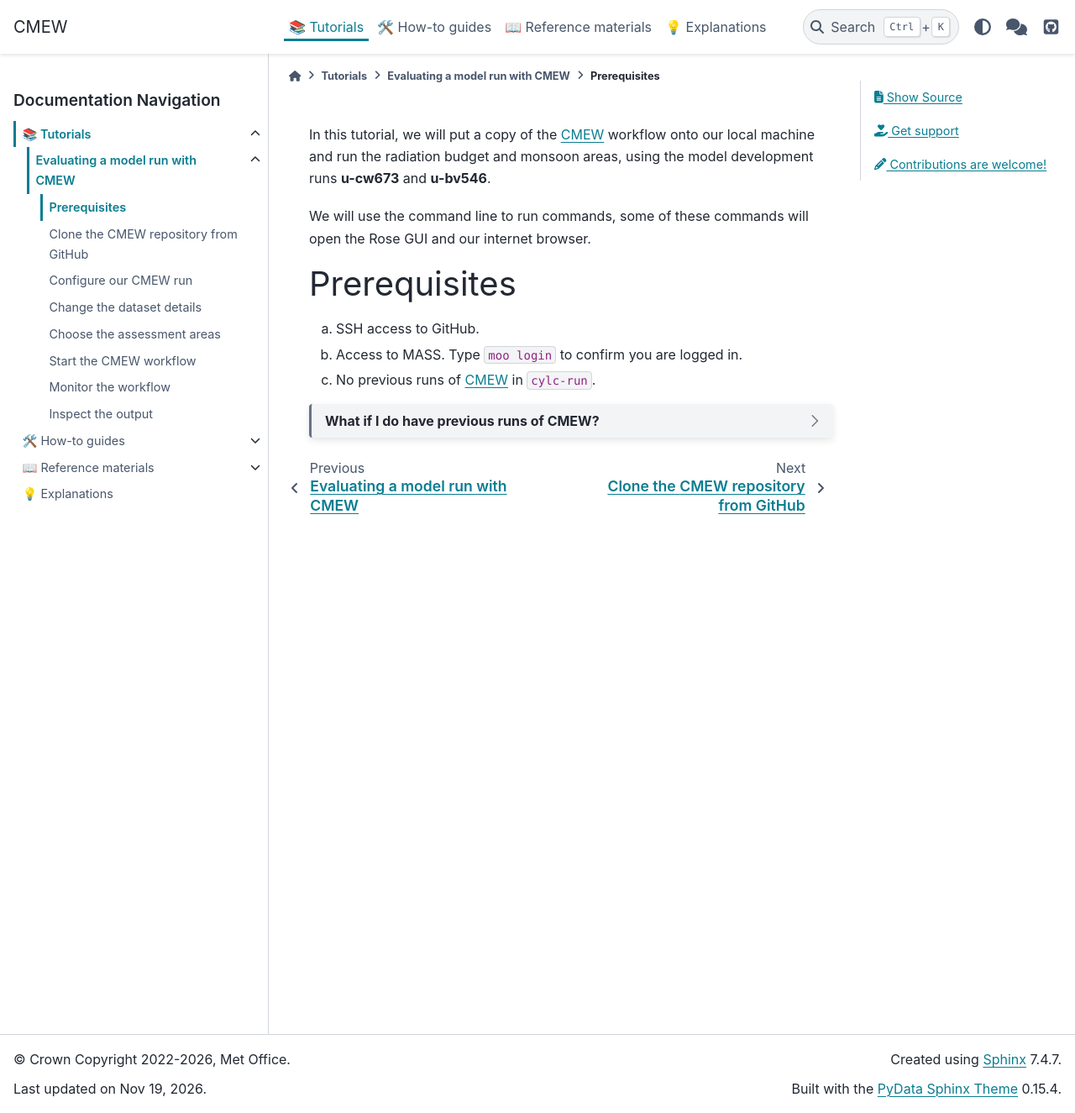
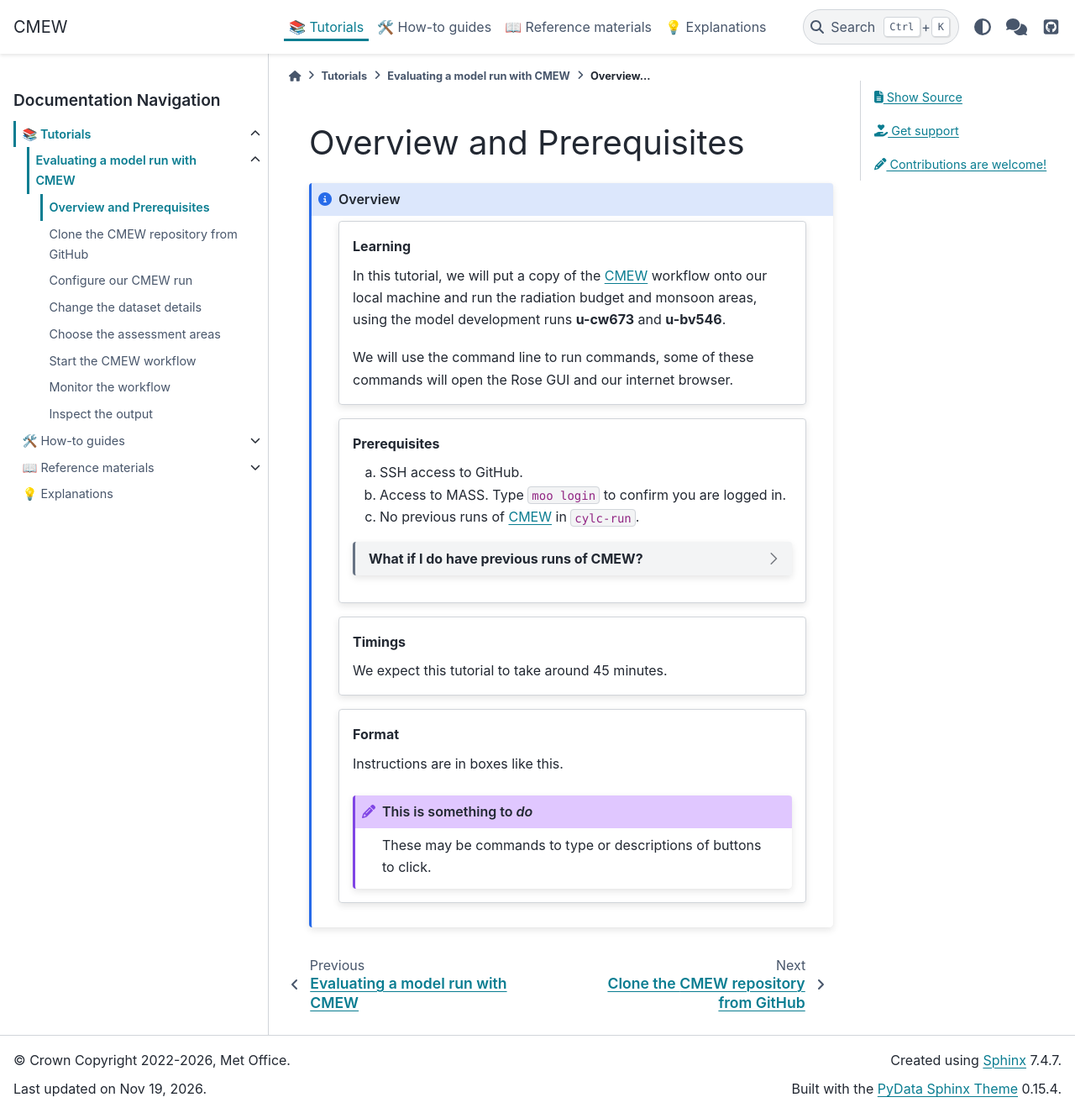
Before and after one commit to MetOffice/CMEW, a Sphinx documentation site: the page built from doc/source/tutorials/cloning_running_cmew/tutorial_part_0.rst, in a window 1280 px wide and 1325 px high. Shown: the whole window at 84% size. Built offline with Sphinx 7.4.7 and the PyData theme 0.15.4, drawn with Linux system fonts in a browser that asks for light colours.

Commit message:
Overview card

```diff
--- a/doc/source/tutorials/cloning_running_cmew/tutorial_part_0.rst
+++ b/doc/source/tutorials/cloning_running_cmew/tutorial_part_0.rst
@@ -1,32 +1,53 @@
 .. (C) Crown Copyright 2026, Met Office.
 .. The LICENSE.md file contains full licensing details.
 
-In this tutorial,
-we will put a copy of the |CMEW| workflow onto our local machine
-and run the radiation budget and monsoon areas,
-using the model development runs **u-cw673** and **u-bv546**.
+Overview and Prerequisites
+--------------------------
 
-We will use the command line to run commands,
-some of these commands will open the Rose GUI and our internet browser.
+.. admonition:: Overview
+   :class: note
 
-Prerequisites
--------------
+   .. card:: Learning
 
-a) SSH access to GitHub.
-b) Access to MASS. Type ``moo login`` to confirm you are logged in.
-c) No previous runs of |CMEW| in ``cylc-run``.
+      In this tutorial,
+      we will put a copy of the |CMEW| workflow onto our local machine
+      and run the radiation budget and monsoon areas,
+      using the model development runs **u-cw673** and **u-bv546**.
 
-.. dropdown:: What if I do have previous runs of CMEW?
+      We will use the command line to run commands,
+      some of these commands will open the Rose GUI and our internet browser.
 
-   We are going to use a named run of |CMEW| in this tutorial.
-   |Cylc| will not allow a mixture of named and numbered runs of the same workflow.
-   |Cylc| will also not allow the same workflow to be run from different locations,
-   and this tutorial installs |CMEW| into a new directory.
+   .. card:: Prerequisites
 
-   If the above apply,
-   then in order to follow the steps in this tutorial,
-   you will have to clean all previous runs of |CMEW|.
+      a) SSH access to GitHub.
+      b) Access to MASS. Type ``moo login`` to confirm you are logged in.
+      c) No previous runs of |CMEW| in ``cylc-run``.
 
-   To do this, clean all workflow containing "CMEW" with the command::
+      .. dropdown:: What if I do have previous runs of CMEW?
 
-       cylc clean '*CMEW*'
+         We are going to use a named run of |CMEW| in this tutorial.
+         |Cylc| will not allow a mixture of named and numbered runs of the same workflow.
+         |Cylc| will also not allow the same workflow to be run from different locations,
+         and this tutorial installs |CMEW| into a new directory.
+
+         If the above apply,
+         then in order to follow the steps in this tutorial,
+         you will have to clean all previous runs of |CMEW|.
+
+         To do this, clean all workflow containing "CMEW" with the command::
+
+            cylc clean '*CMEW*'
+
+
+   .. card:: Timings
+
+      We expect this tutorial to take around 45 minutes.
+
+   .. card:: Format
+
+      Instructions are in boxes like this.
+
+      .. admonition:: This is something to *do*
+         :class: admonition-todo
+
+         These may be commands to type or descriptions of buttons to click.
```
